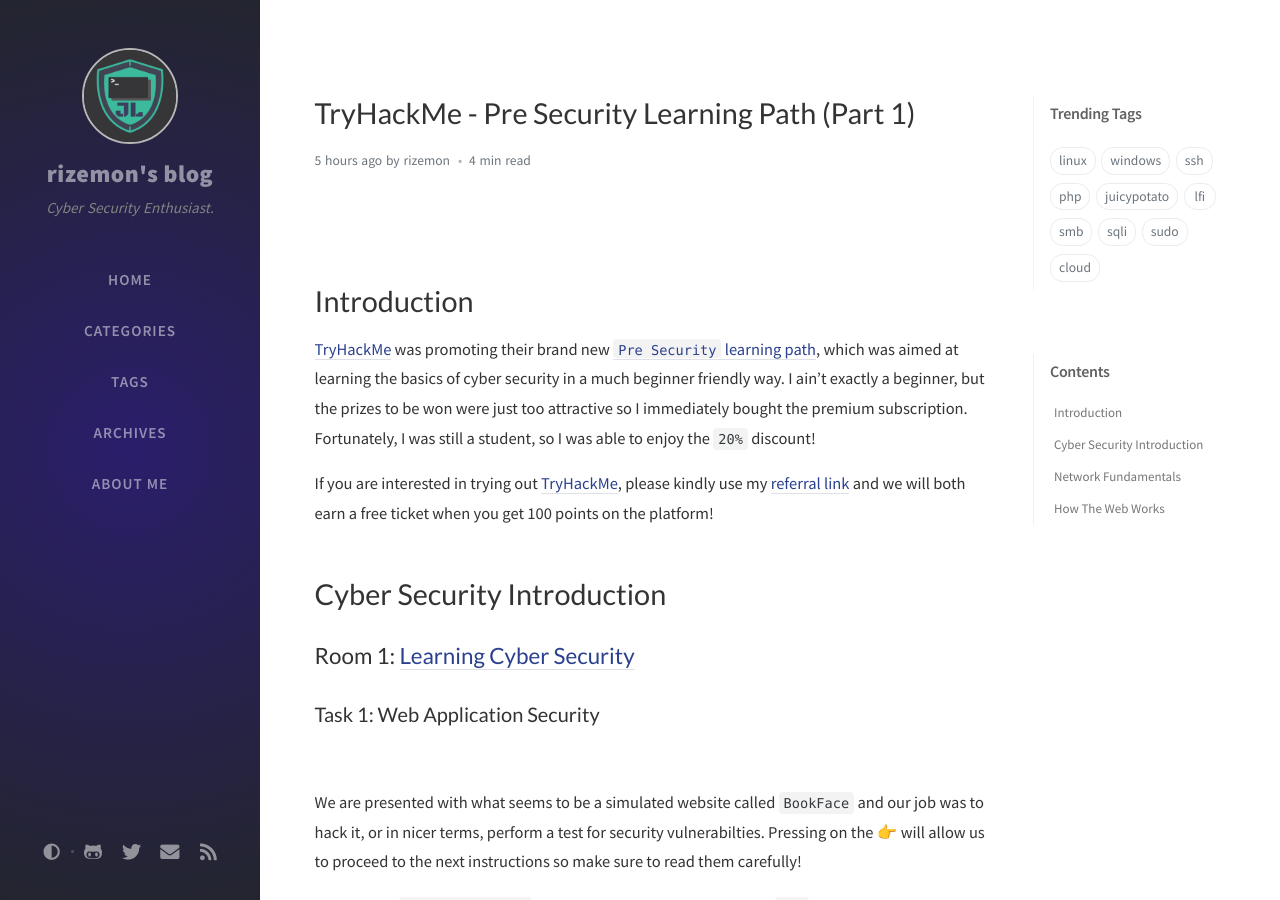
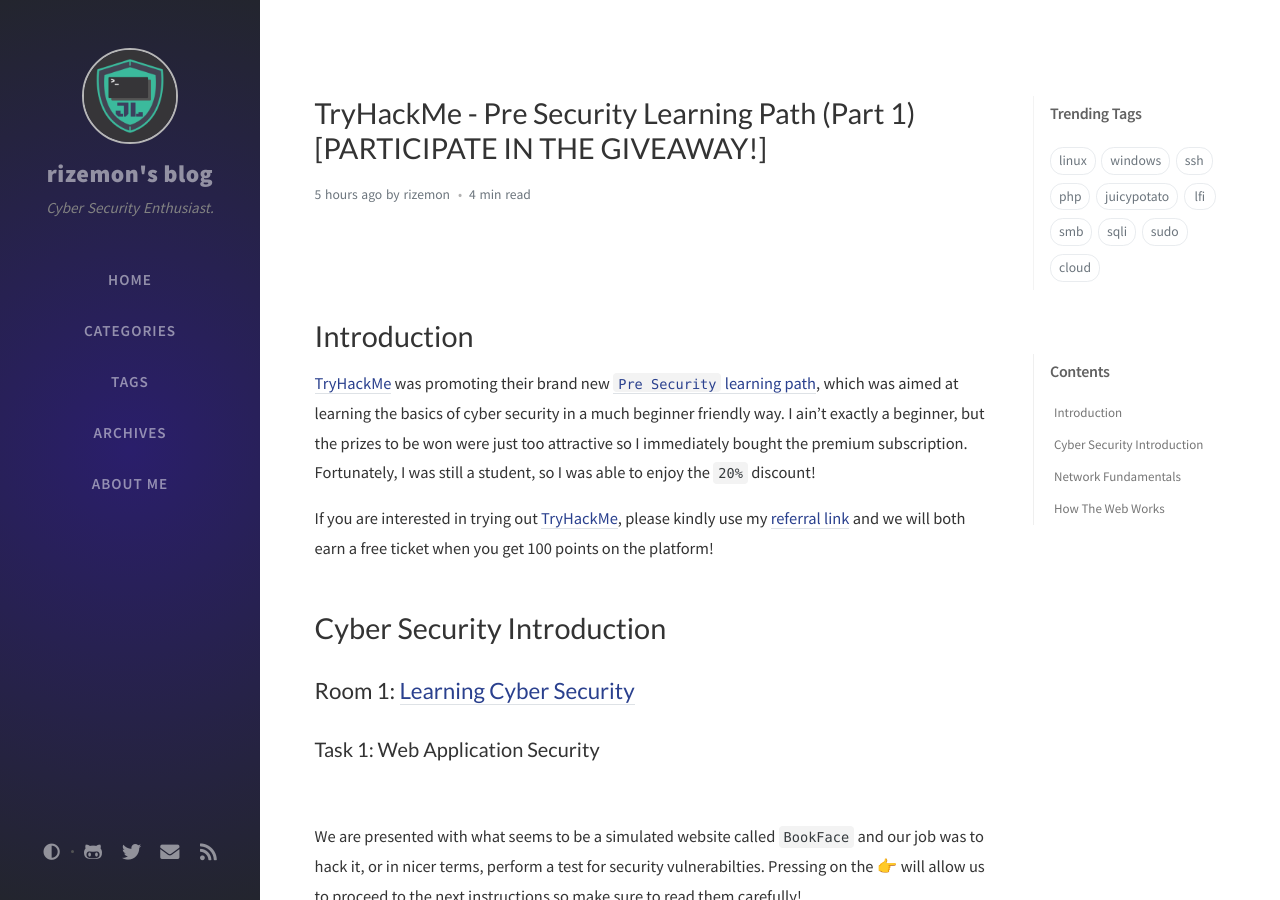
Before and after one commit to rizemon/rizemon.github.io, a Jekyll site: the page built from _posts/2021-07-10-ticket1part1-thm.markdown, in a window 1280 px wide and 900 px high. Built offline with Jekyll 4.4.1, drawn with Linux system fonts in a browser that asks for light colours; nearby versions of some CDN libraries; comment, search, counter and statistics services are not loaded.

Commit message:
Updated post

```diff
--- a/_posts/2021-07-07-ticket1part1-thm.markdown
+++ b/_posts/2021-07-10-ticket1part1-thm.markdown
@@ -1,5 +1,5 @@
 ---
-title: TryHackMe - Pre Security Learning Path (Part 1)
+title: TryHackMe - Pre Security Learning Path (Part 1) [PARTICIPATE IN THE GIVEAWAY!]
 date: 2021-07-10 04:19:00 +0800
 categories: [tryhackme]
 tags: []
```
